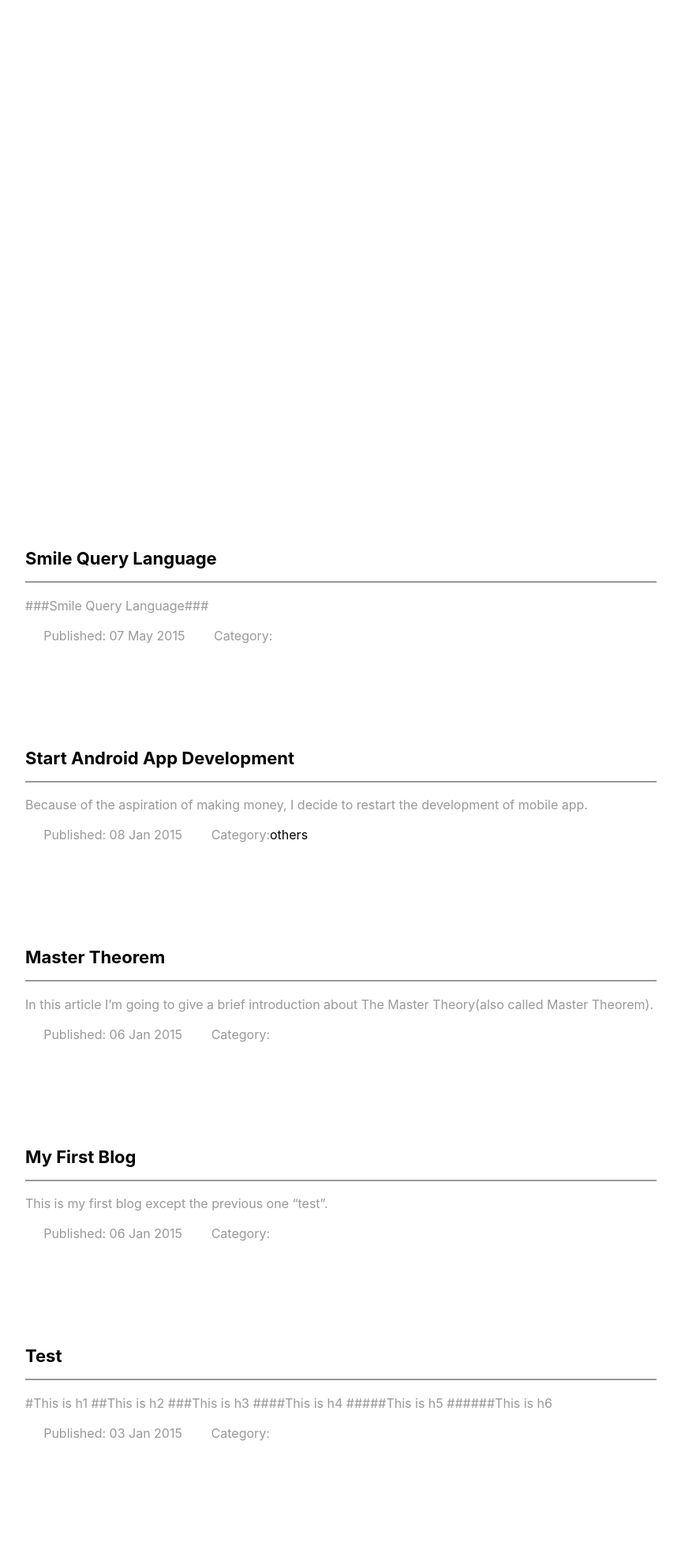
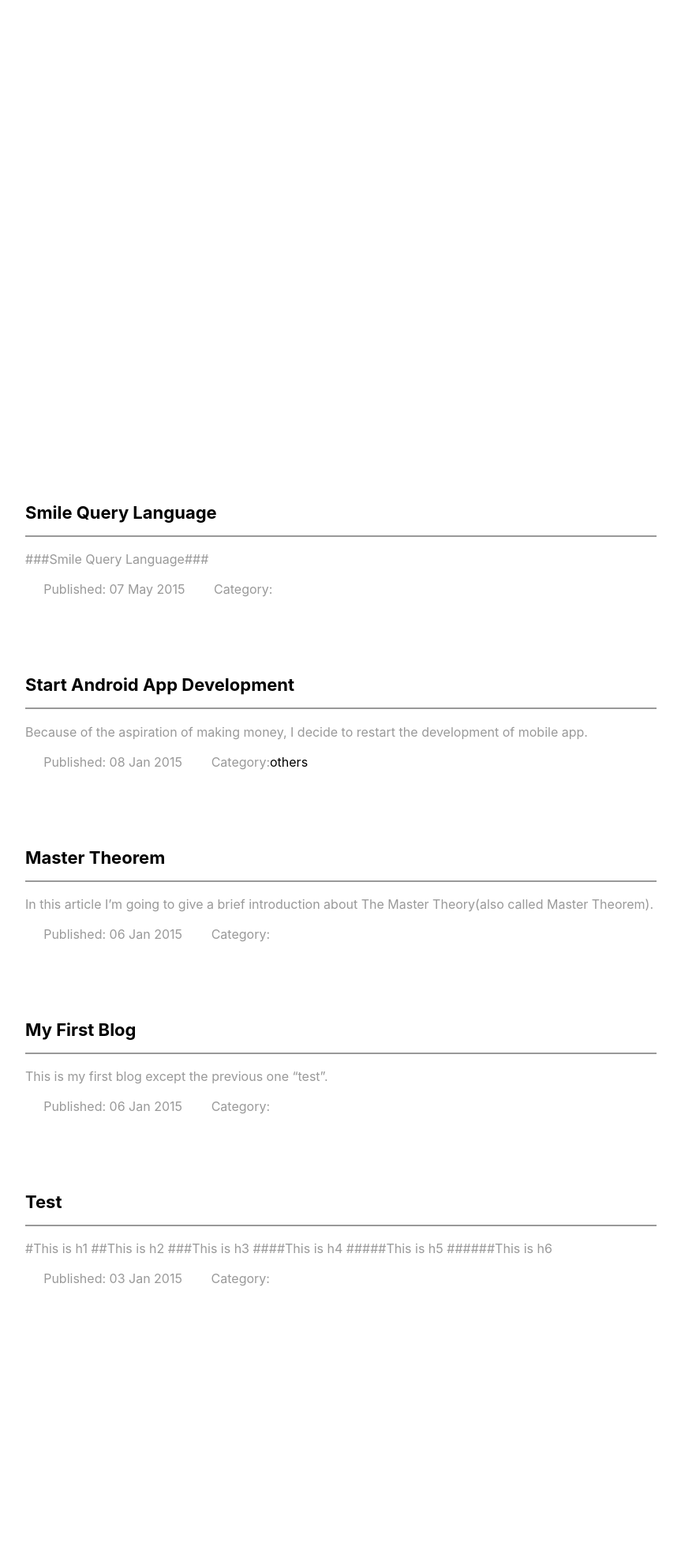
Before and after one commit to wenyuzhao/wenyuzhao.github.io, a Jekyll site: the page built from test.html, in a window 1280 px wide. Shown: the whole page at 79% size, without its empty margins (208-1071 px from the left). Built offline with Jekyll 4.4.1, drawn with Linux system fonts in a browser that asks for light colours; a script that is not in the unit is left out; after the commit the page ends 1711 px from its top, so only the background shows below that.

Commit message:
Update test.html

```diff
--- a/test.html
+++ b/test.html
@@ -4,7 +4,7 @@ layout: x
 ---
 <style>
     section {
-        padding: 2.5rem 0;
+        margin-bottom: 5rem;
         color: #999;
     }
 
```
